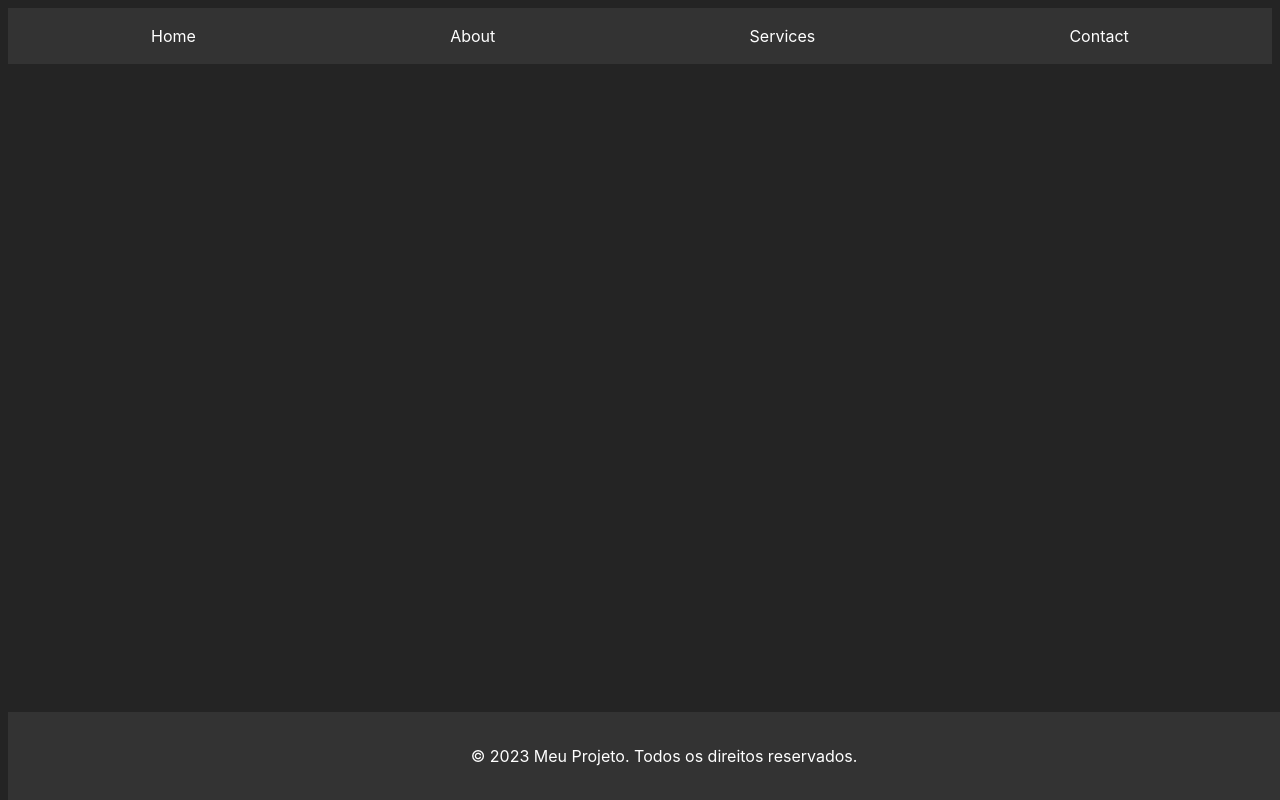
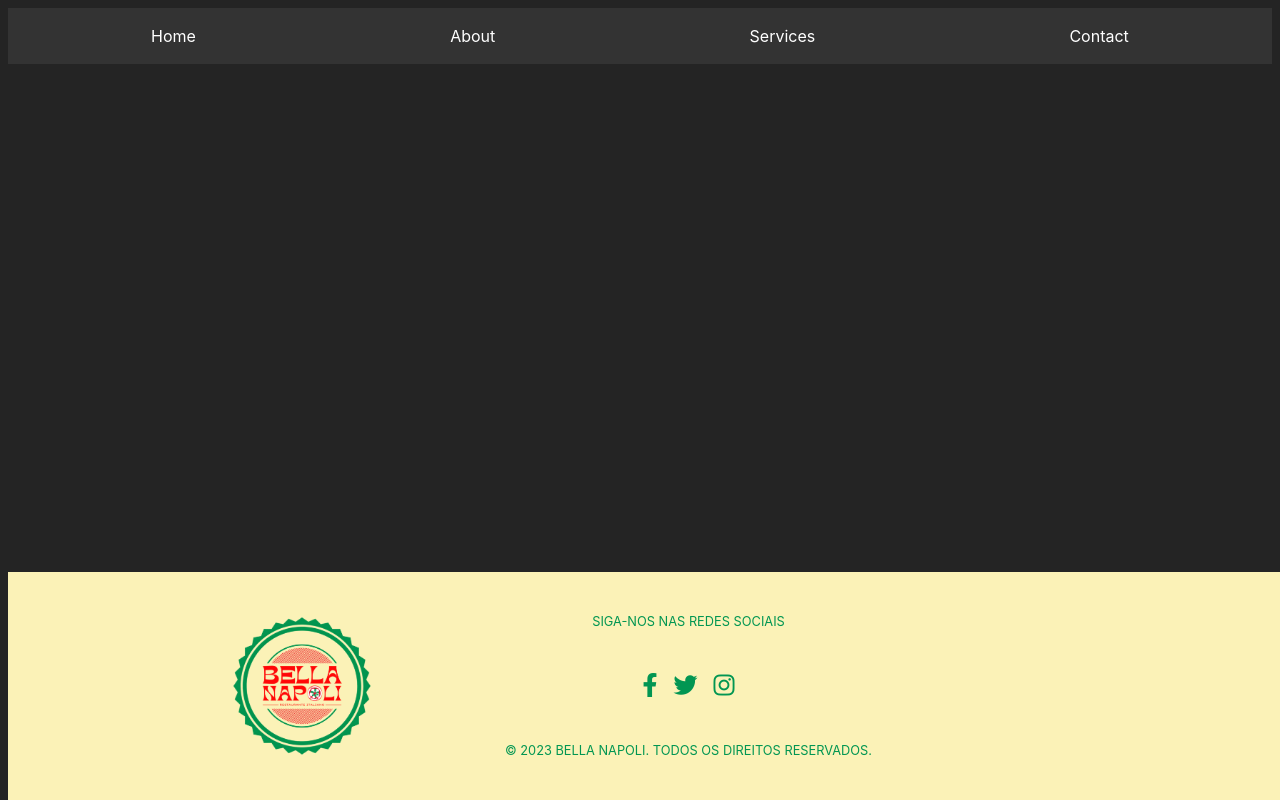
Before and after one commit to ufjf-dcc207/ufjf-dcc207-2024-3-a-trb1-joaopedrodaniel, a React (Vite) app: page / in a window 1280 px wide. Built offline with nearby package versions, Linux system fonts and the light colour scheme.

Commit message:
Estiliza o componente footer com cores e fontes específicas

```diff
--- a/src/components/Footer/Footer.css
+++ b/src/components/Footer/Footer.css
@@ -1,9 +1,44 @@
 .footer {
-    background-color: #333;
-    color: white;
+    background-color: #FBF2B7;
+    color: #029652;
     text-align: center;
-    padding: 1rem;
+    padding: 4rem;
     position: fixed;
     width: 100%;
+    height: 100px;
     bottom: 0;
+    display: flex;
+    justify-content: space-between;
+    align-items: center;
 }
+
+.footer-logo {
+    height: 140%;
+    object-fit: contain;
+    margin-left: 10rem;
+}
+
+.footer-social {
+    display: flex;
+    flex-direction: column;
+    align-items: center;
+    gap: 1.5rem;
+    font-size: 0.8rem;
+    margin-right: 30rem;
+}
+
+.social-icons {
+    display: flex;
+    gap: 1rem;
+}
+
+.social-icon {
+    color: #029652;
+    font-size: 1.5rem;
+    text-decoration: none;
+    transition: color 0.3s ease;
+}
+
+.social-icon:hover {
+    color: #027c4f;
+}
--- a/src/components/Footer/index.tsx
+++ b/src/components/Footer/index.tsx
@@ -1,9 +1,24 @@
-import './Footer.css'; // Opcional: para adicionar estilos
+import './Footer.css';
 
 function Footer() {
     return (
         <footer className="footer">
-            <p>&copy; 2023 Meu Projeto. Todos os direitos reservados.</p>
+            <img src="/img/1.png" alt="Logo" className="footer-logo" />
+            <div className="footer-social">
+                <p>SIGA-NOS NAS REDES SOCIAIS</p>
+                <div className="social-icons">
+                    <a href="https://www.facebook.com" target="_blank" rel="noopener noreferrer" className="social-icon">
+                        <i className="fab fa-facebook-f"></i>
+                    </a>
+                    <a href="https://www.twitter.com" target="_blank" rel="noopener noreferrer" className="social-icon">
+                        <i className="fab fa-twitter"></i>
+                    </a>
+                    <a href="https://www.instagram.com" target="_blank" rel="noopener noreferrer" className="social-icon">
+                        <i className="fab fa-instagram"></i>
+                    </a>
+                </div>
+                <p>&copy; 2023 BELLA NAPOLI. TODOS OS DIREITOS RESERVADOS.</p>
+            </div>
         </footer>
     );
 };
```
